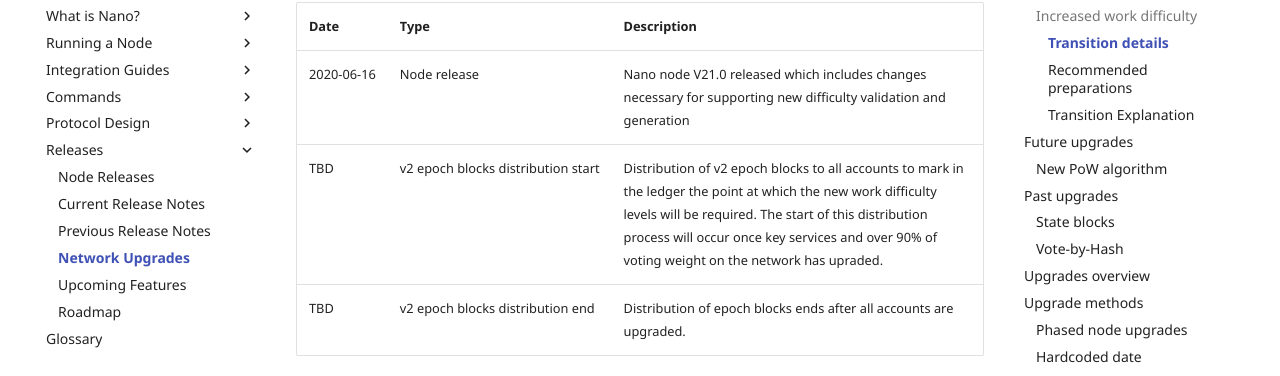
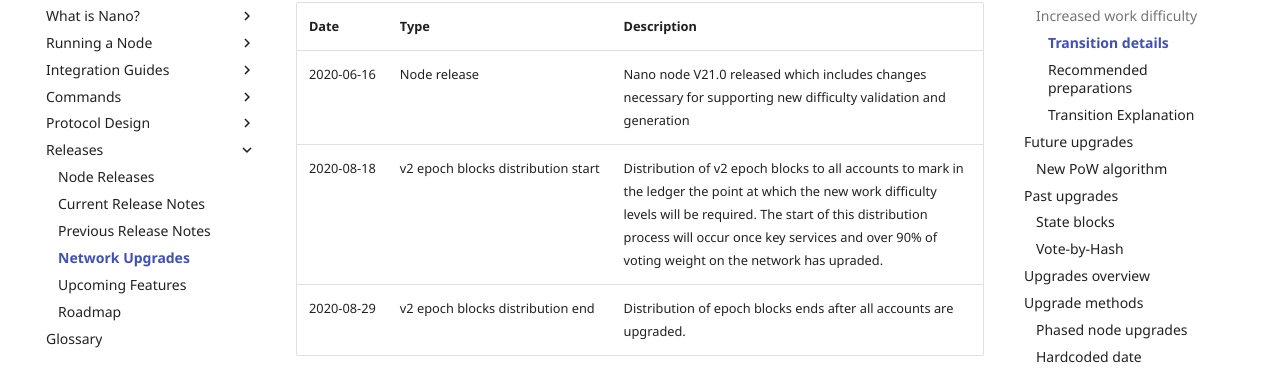
Before and after one commit to nanocurrency/nano-docs, an MkDocs documentation site: the page built from docs/releases/network-upgrades.md, in a window 1280 px wide and 900 px high, scrolled down 668 px. Shown: the part 101-477 px from the top of the window. Built offline with MkDocs 1.6.1 and Material for MkDocs 9.7.7, drawn with Linux system fonts in a browser that asks for light colours; comment, search, counter and statistics services are not loaded; some of the changed lines change nothing that is shown.

Commit message:
Updates for epoch v2 upgrade completion

```diff
--- a/docs/integration-guides/work-generation.md
+++ b/docs/integration-guides/work-generation.md
@@ -211,11 +211,9 @@
 
 ### Difficulty thresholds
 
-The mainnet's base difficulty threshold is currently `ffffffc000000000` for all epoch v1 blocks. For a block to be valid, its work field must satisfy the above work equations using this value for threshold. Nodes also prioritize the order in which they confirm transactions based on how far above this threshold the work value is. This only happens in case of saturation.
+The mainnet's base difficulty threshold is currently `fffffff800000000` for all send or change blocks and `fffffe0000000000` for all receive blocks. These split difficulties were upgraded to as part of the [network upgrade to increase difficulty](../releases/network-upgrades.md#increased-work-difficulty) completed at the end of August 2020.
 
-Due to prioritization, it may be desirable to generate work further above the threshold to guarantee faster processing by the network. To assist integrations with managing these work difficulty levels, nodes monitor the trend of difficulty seen on unconfirmed blocks, and expose that value via the [`active_difficulty`](../commands/rpc-protocol.md#active_difficulty) RPC.
-
-After the next [network upgrade to increase difficulty](../releases/network-upgrades.md#increased-work-difficulty), which will occur after the [V21.0 release](../releases/current-release-notes.md) and subsequent distribution of epoch v2 blocks, there will be two difficulty thresholds:
+Previous difficulty levels are outlined below as well for historical reference, but currently the epoch v2 thresholds are required when publishing new blocks to the network:
 
 | Epoch version | Block Type | Difficulty Threshold |
 |               |            |                      |
@@ -223,7 +221,9 @@
 | 2             | Send or change | `fffffff800000000` |
 | 2             | Receive        | `fffffe0000000000` |
 
-Although preparations can be done ahead of the upgrade, please find related considerations in the [network upgrade to increase difficulty](../releases/network-upgrades.md#increased-work-difficulty) section.
+For a block to be valid, its work field must satisfy the above work equations using this value for threshold. Nodes also prioritize the order in which they confirm transactions based on how far above this threshold the work value is. This only happens in case of saturation.
+
+Due to prioritization, it may be desirable to generate work further above the threshold to guarantee faster processing by the network. To assist integrations with managing these work difficulty levels, nodes monitor the trend of difficulty seen on unconfirmed blocks, and expose that value via the [`active_difficulty`](../commands/rpc-protocol.md#active_difficulty) RPC.
 
 **Development node wallet behavior**
 
--- a/docs/releases/network-upgrades.md
+++ b/docs/releases/network-upgrades.md
@@ -19,8 +19,8 @@
 | Date | Type | Description |
 |------|------|-------------|
 | <span class="no-break">2020-06-16</span>  | Node release | Nano node V21.0 released which includes changes necessary for supporting new difficulty validation and generation |
-| TBD | <span class="no-break">v2 epoch blocks distribution start</span> | Distribution of v2 epoch blocks to all accounts to mark in the ledger the point at which the new work difficulty levels will be required. The start of this distribution process will occur once key services and over 90% of voting weight on the network has upraded. |
-| TBD | <span class="no-break">v2 epoch blocks distribution end</span> | Distribution of epoch blocks ends after all accounts are upgraded. |
+| <span class="no-break">2020-08-18</span> | <span class="no-break">v2 epoch blocks distribution start</span> | Distribution of v2 epoch blocks to all accounts to mark in the ledger the point at which the new work difficulty levels will be required. The start of this distribution process will occur once key services and over 90% of voting weight on the network has upraded. |
+| <span class="no-break">2020-08-29</span> | <span class="no-break">v2 epoch blocks distribution end</span> | Distribution of epoch blocks ends after all accounts are upgraded. |
 
 !!! warning "Nodes de-peered with epoch blocks"
 	Due to the nature of the work difficulty changes, any nodes not updated to V21.0+ at the time of epoch block distribution will be de-peered from the network.
```
